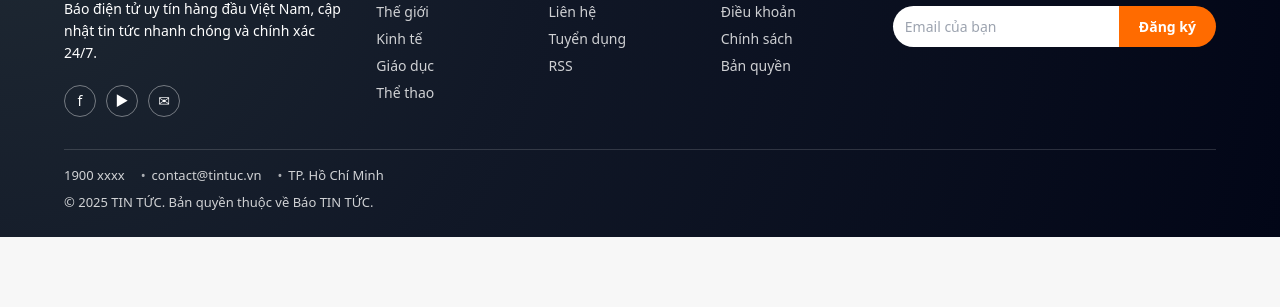
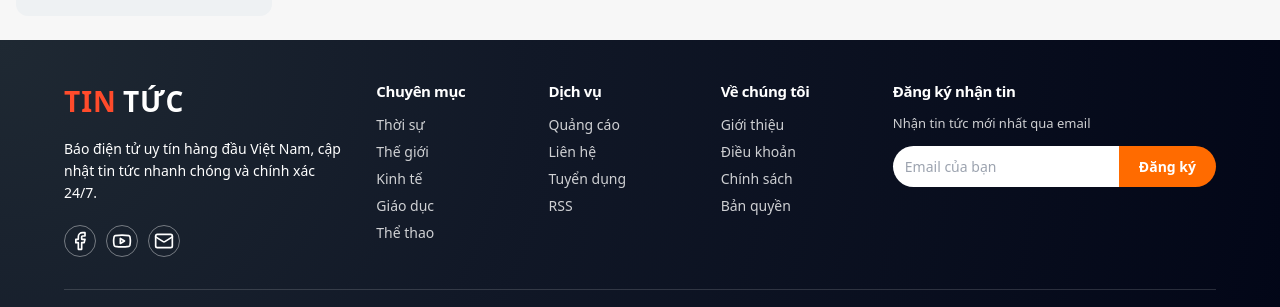
Before and after one commit to nguyen-tuankiet/Front_End, a React (Vite) app: page /tim-kiem in a window 1280 px wide. Shown: the part 1031-1338 px from the top of the page. Before the commit the page ends 1268 px from the top, so only its background shows below. Built offline with nearby package versions, Linux system fonts and the light colour scheme.

Commit message:
conflict fix

```diff
--- a/src/components/Footer/Footer.jsx
+++ b/src/components/Footer/Footer.jsx
@@ -1,4 +1,5 @@
 import React from 'react';
+import { Facebook, Youtube, Mail } from 'lucide-react';
 import './Footer.css';
 
 const Footer = () => {
@@ -16,9 +17,15 @@
               Báo điện tử uy tín hàng đầu Việt Nam, cập nhật tin tức nhanh chóng và chính xác 24/7.
             </p>
             <div className="footer-socials">
-              <button className="social-btn">f</button>
-              <button className="social-btn">▶</button>
-              <button className="social-btn">✉</button>
+              <button className="social-btn" aria-label="Facebook">
+                <Facebook className="w-5 h-5" />
+              </button>
+              <button className="social-btn" aria-label="Youtube">
+                <Youtube className="w-5 h-5" />
+              </button>
+              <button className="social-btn" aria-label="Email">
+                <Mail className="w-5 h-5" />
+              </button>
             </div>
           </div>
 
--- a/src/components/Login/LoginPage.jsx
+++ b/src/components/Login/LoginPage.jsx
@@ -15,7 +15,7 @@
 
                 <form >
                     <div className="email">
-                    <Mail />
+                        <Mail className="w-5 h-5" />
                     </div>
                 </form>
 
--- a/src/components/ThemeToggle.jsx
+++ b/src/components/ThemeToggle.jsx
@@ -1,4 +1,5 @@
 import { useEffect, useState } from "react";
+import { Sun, Moon } from "lucide-react";
 
 export function ThemeToggle() {
   const [theme, setTheme] = useState(() => {
@@ -27,7 +28,7 @@
       className="h-8 w-8 flex items-center justify-center rounded-md hover:bg-muted"
       title="Toggle theme"
     >
-      {theme === "light" ? "🌞" : "🌙"}
+      {theme === "light" ? <Sun className="w-5 h-5" /> : <Moon className="w-5 h-5" />}
     </button>
   );
 }
--- a/src/pages/ArticleDetailPage.jsx
+++ b/src/pages/ArticleDetailPage.jsx
@@ -1,7 +1,7 @@
 import { useEffect, useState } from 'react';
 import { useParams, useNavigate } from 'react-router-dom';
 import Papa from 'papaparse';
-import { ArticleDetailView } from '@/components/Category/ArticleDetailView';
+import { ArticleDetailView } from '@/components/ui/ArticleDetailView';
 import { getCategoryBySlug } from '@/data/categories';
 import { getCommentsByArticleId, createComment } from '@/data/mockComments';
 
--- a/src/pages/CategoryPage.jsx
+++ b/src/pages/CategoryPage.jsx
@@ -1,7 +1,7 @@
 import { useEffect, useState } from 'react';
 import { useNavigate, useParams } from 'react-router-dom';
 import Papa from 'papaparse';
-import { CategoryPageLayout } from '@/components/Category/CategoryPageLayout';
+import { CategoryPageLayout } from '@/layout/CategoryPageLayout';
 import { ArticleList } from '@/components/Category/ArticleList';
 import { CategorySidebar } from '@/components/Category/CategorySidebar';
 import { getCategoryBySlug } from '@/data/categories';
@@ -9,10 +9,8 @@
 // Map category slug to CSV file (sẽ thay bằng API sau)
 const categoryCSVMap = {
     'suc-khoe': '/newsData/health_news.csv',
-    'thoi-su': '/newsData/thoi_su_news.csv',
-    // Thêm các category khác ở đây khi có data
-    // 'the-thao': '/newsData/sport_news.csv',
-    // 'kinh-te': '/newsData/economy_news.csv',
+    // Thêm category khác ở đây khi có data
+
 };
 
 /**
```
